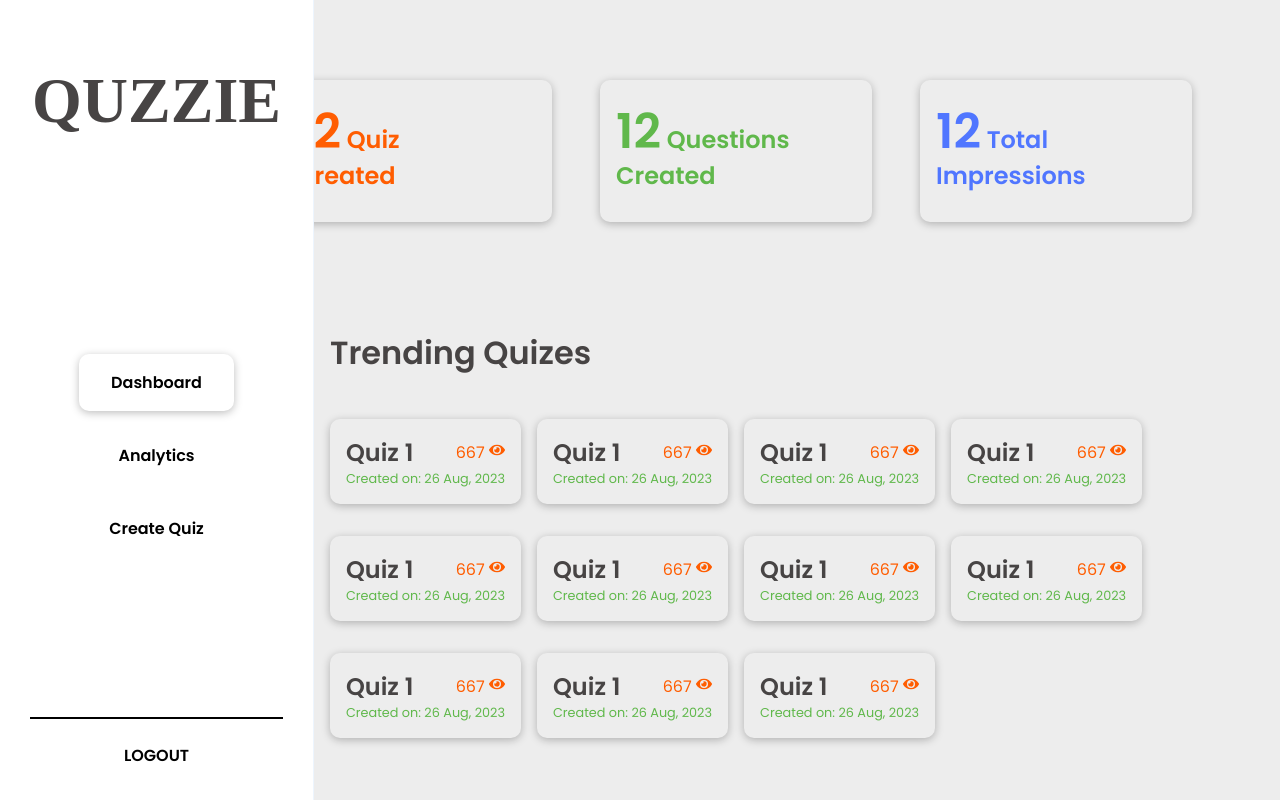
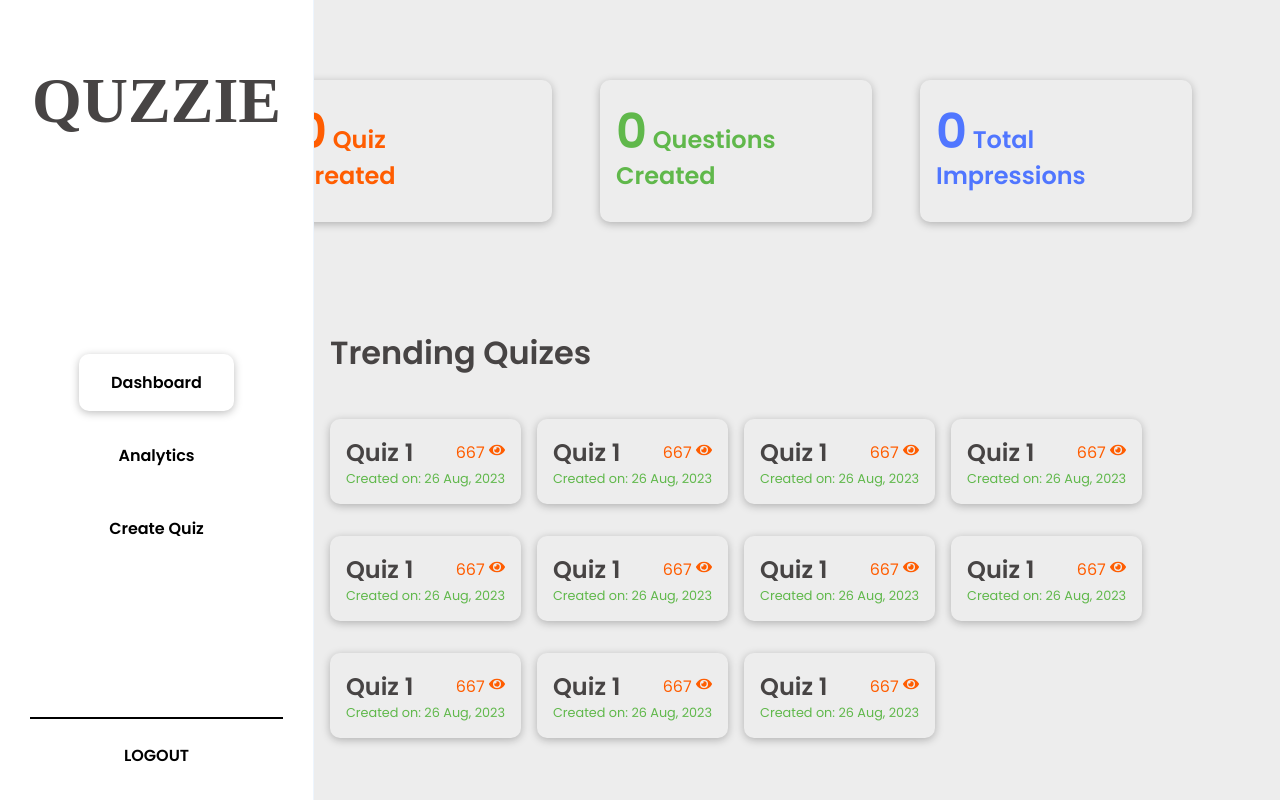
Before and after one commit to AzizurDRahaman/quizzie-cuvette, a React (Vite) app in the folder client/: page / in a window 1280 px wide. Built offline with nearby package versions, Linux system fonts and the light colour scheme; no server answers; a web font is replaced by a local one.

Commit message:
added functionality to dashboard section of the page

```diff
--- a/client/src/components/pages/Dashboard/Dashboard.jsx
+++ b/client/src/components/pages/Dashboard/Dashboard.jsx
@@ -1,16 +1,44 @@
-import React, { useContext } from 'react'
+import React, { useContext, useEffect, useState } from 'react'
 import Sidebar from '../../UI/Sidebar/Sidebar'
 import { AuthContext } from '../../../AuthContext/AuthContext'
 import { useNavigate } from 'react-router-dom';
 import { FaEye } from "react-icons/fa";
 import styles from './Dashboard.module.css'
+import { BASE_URL } from '../../../constants';
 
 export default function Dashboard() {
     const {isAuthenticated} = useContext(AuthContext);
+    const [ info, setInfo ] = useState({
+      total_quiz: 0,
+      total_questions: 0,
+      total_views: 0
+    });
     const navigate = useNavigate();
     if(!isAuthenticated){
         navigate('/login');
     }
+
+    useEffect(() => {
+      const fetchInfo = async()=>{
+        const response = await fetch(`${BASE_URL}/user/info/${localStorage.getItem("userId")}`,{
+          method: 'GET',
+          headers: {
+            'Content-Type': 'application/json',
+            'authorization': `${localStorage.getItem("token")}`
+          }
+        });
+
+        const data = await response.json();
+
+        if(data.total_views>999){
+          data.total_views = (Math.floor(data.total_views / 100) / 10).toFixed(1) + "K";
+        }
+
+        setInfo(data);
+      }
+
+      fetchInfo();
+    },[]);
   return (
     <>
       <section>
@@ -19,15 +47,15 @@ export default function Dashboard() {
       <section className={styles.container}>
         <div className={styles.cardList}>
           <div className={styles.card} style={{color:"#FF5D01"}}>
-            <p><span>12</span> Quiz</p>
+            <p><span>{info.total_quiz}</span> Quiz</p>
             <p>Created</p>
           </div>
           <div className={styles.card} style={{color:"#60B84B"}}>
-            <p><span>12</span> Questions</p>
+            <p><span>{info.total_questions}</span> Questions</p>
             <p>Created</p>
           </div>
           <div className={styles.card} style={{color:"#5076FF"}}>
-            <p><span>12</span> Total</p>
+            <p><span>{info.total_views}</span> Total</p>
             <p>Impressions</p>
           </div>
         </div>
```
